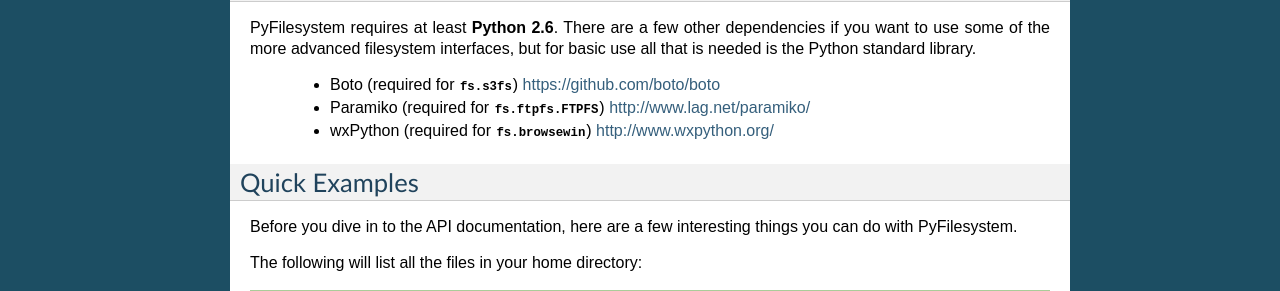
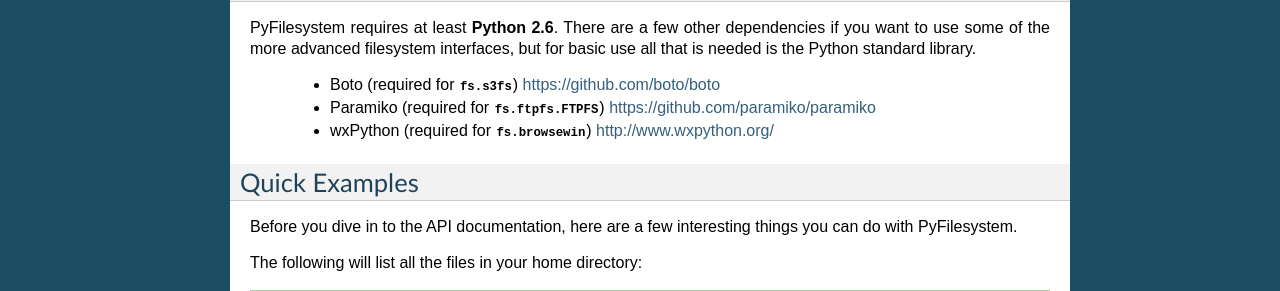
Before and after one commit to PyFilesystem/pyfilesystem, a Sphinx documentation site: the page built from docs/getting_started.rst, in a window 1280 px wide. Shown: the part 869-1160 px from the top of the page. Built offline with Sphinx 7.4.7, drawn with Linux system fonts in a browser that asks for light colours; some of the changed lines change nothing that is shown.

Commit message:
Update Paramiko URL in docs

```diff
--- a/docs/getting_started.rst
+++ b/docs/getting_started.rst
@@ -42,7 +42,7 @@ Prerequisites
 PyFilesystem requires at least **Python 2.6**. There are a few other dependencies if you want to use some of the more advanced filesystem interfaces, but for basic use all that is needed is the Python standard library.
 
     * Boto (required for :mod:`fs.s3fs`) https://github.com/boto/boto
-    * Paramiko (required for :class:`fs.ftpfs.FTPFS`) http://www.lag.net/paramiko/
+    * Paramiko (required for :class:`fs.ftpfs.FTPFS`) https://github.com/paramiko/paramiko
     * wxPython (required for :mod:`fs.browsewin`) http://www.wxpython.org/
 
 
```
